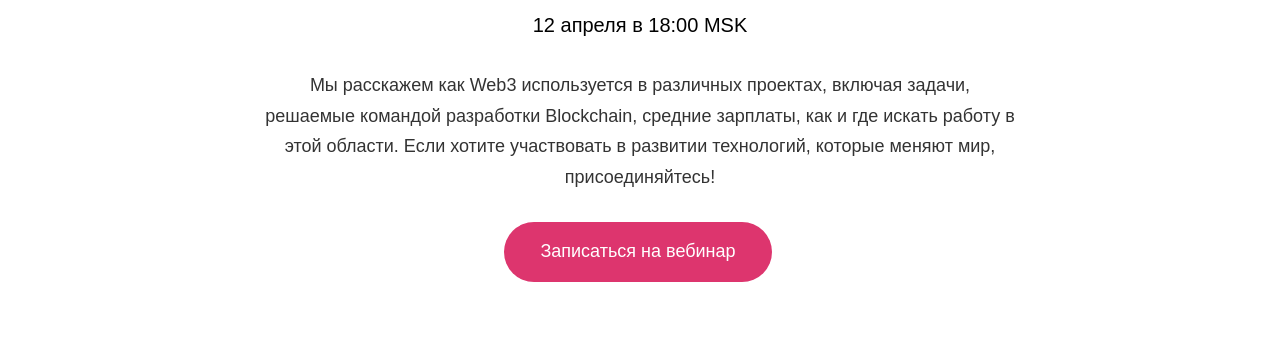
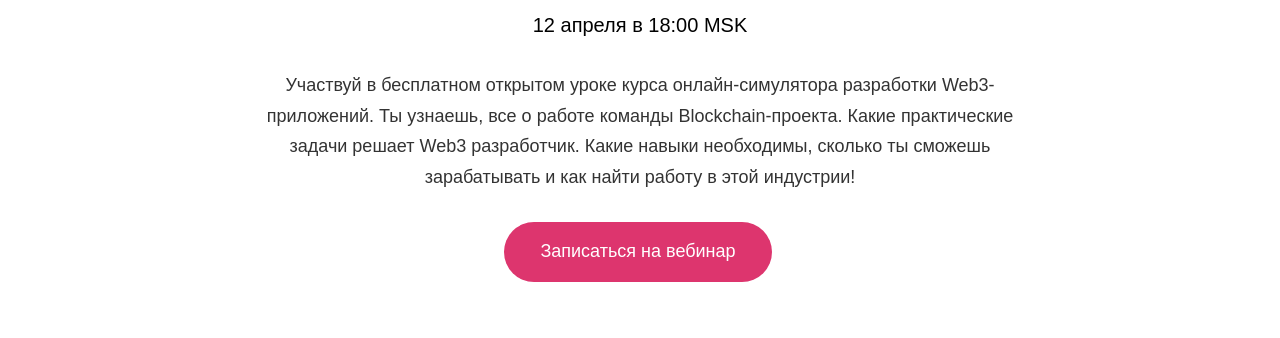
Before and after one commit to dAppAdventure/dAppAdventure.github.io, a plain HTML site: page webinar1204.html in a window 1280 px wide. Shown: the part 462-800 px from the top of the page. Drawn offline with Linux system fonts and the light colour scheme; files whose address does not match are found by name.

Commit message:
Update webinar1204.html

```diff
--- a/webinar1204.html
+++ b/webinar1204.html
@@ -95,9 +95,9 @@
 								<h1><span class="webinar">Открытый урок</span></h1>
 								<h1>Чем занимается Web3 разработчик?</h1>
 								<h2>12 апреля в 18:00 MSK</h2>
-								<p>Мы расскажем как Web3 используется в различных проектах, включая задачи,
-									решаемые командой разработки Blockchain, средние зарплаты, как и где искать работу в этой области.
-									Если хотите участвовать в развитии технологий, которые меняют мир, присоединяйтесь!</p>
+								<p>Участвуй в бесплатном открытом уроке курса онлайн-симулятора разработки Web3-приложений.
+									Ты узнаешь, все о работе команды Blockchain-проекта. Какие практические задачи решает Web3 разработчик.
+									Какие навыки необходимы, сколько ты сможешь зарабатывать и как найти работу в этой индустрии!</p>
 								<p><a class="btn btn-primary btn-lg btn-demo" href="https://t.me/dAppAdventureBot" target="_blank"></i>Записаться на вебинар</a></p>
 							</div>
 						</div>
```
